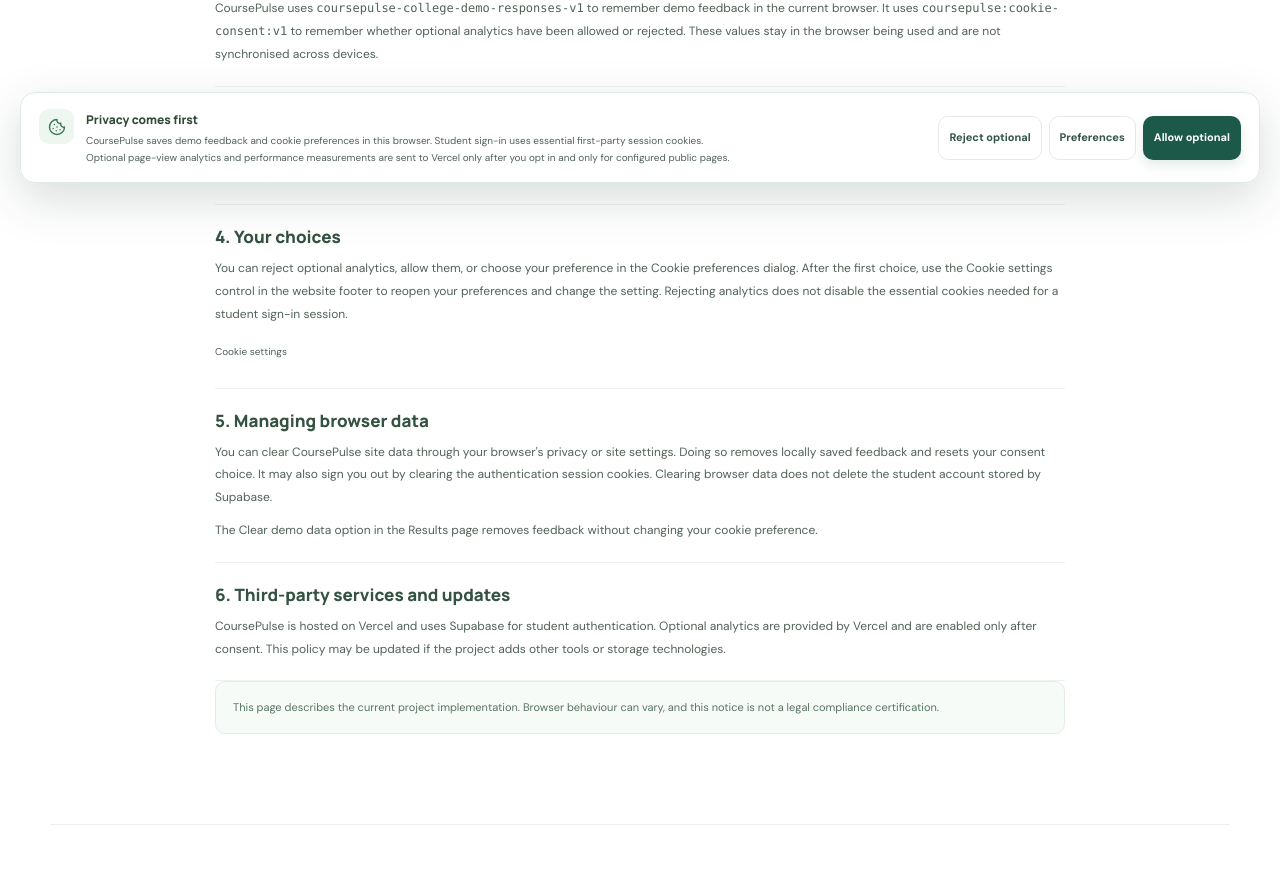
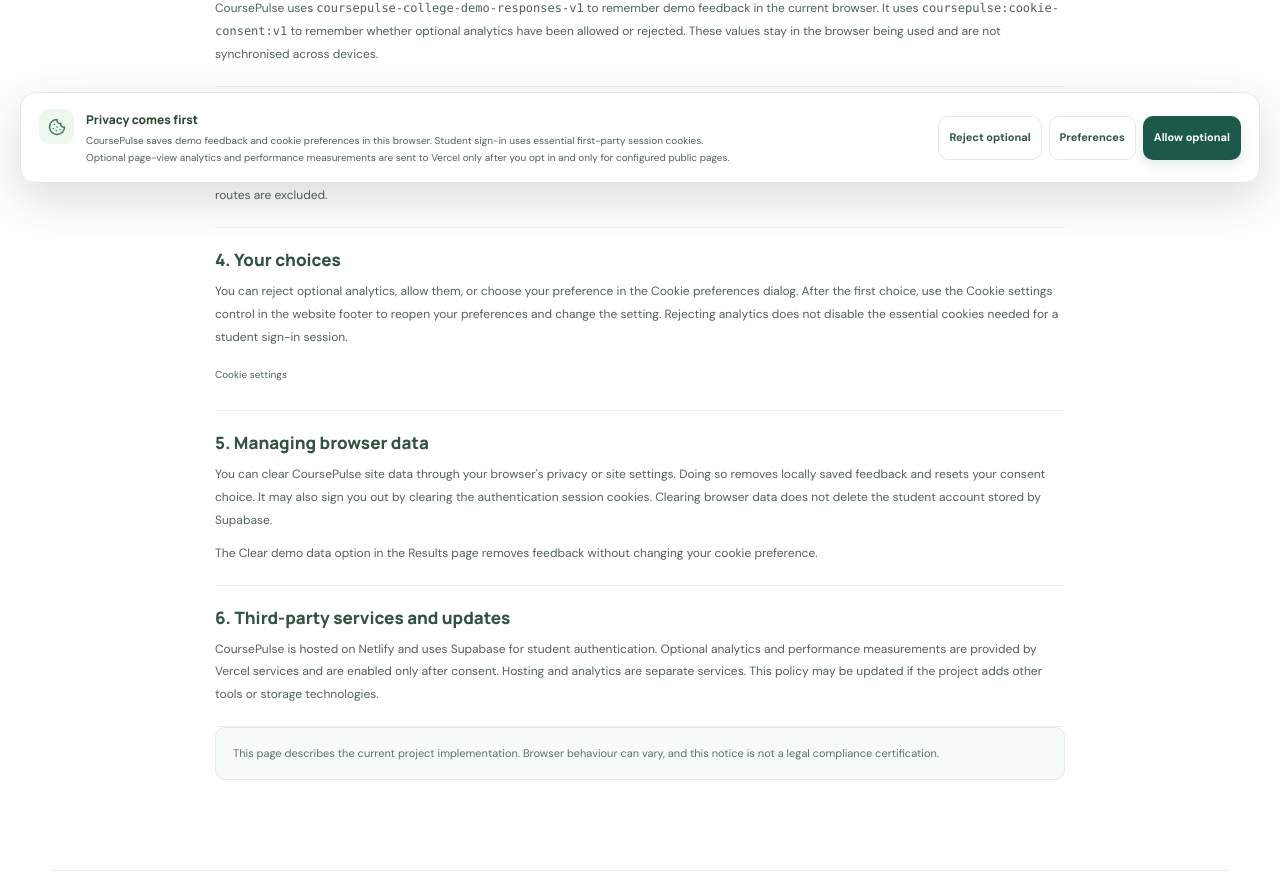
Before and after one commit to akashsharmapb09-cpu/coursePulse.site, a Next.js app: page /cookies in a window 1280 px wide. Shown: the part 597-1473 px from the top of the page. Built offline with nearby package versions, Linux system fonts and the light colour scheme; no server answers.

Commit message:
Clarify Netlify hosting and optional Vercel telemetry

```diff
--- a/app/cookies/page.tsx
+++ b/app/cookies/page.tsx
@@ -22,7 +22,7 @@ export default function CookiesPage() {
     </section>
     <section>
       <h2>3. Optional analytics</h2>
-      <p>Vercel Analytics and Speed Insights are not loaded until you opt in. If enabled, they send page-view and performance measurements for configured public pages. The student workspace and authentication routes are excluded from these analytics events.</p>
+      <p>CoursePulse is hosted on Netlify. Separately, this build integrates Vercel Analytics and Vercel Speed Insights for optional page-view and performance measurements. Those tools are not loaded until you opt in, and only configured public pages are included; the student workspace and authentication routes are excluded.</p>
     </section>
     <section>
       <h2>4. Your choices</h2>
@@ -36,7 +36,7 @@ export default function CookiesPage() {
     </section>
     <section>
       <h2>6. Third-party services and updates</h2>
-      <p>CoursePulse is hosted on Vercel and uses Supabase for student authentication. Optional analytics are provided by Vercel and are enabled only after consent. This policy may be updated if the project adds other tools or storage technologies.</p>
+      <p>CoursePulse is hosted on Netlify and uses Supabase for student authentication. Optional analytics and performance measurements are provided by Vercel services and are enabled only after consent. Hosting and analytics are separate services. This policy may be updated if the project adds other tools or storage technologies.</p>
     </section>
     <p className="public-note">This page describes the current project implementation. Browser behaviour can vary, and this notice is not a legal compliance certification.</p>
   </PublicPage>;
```
